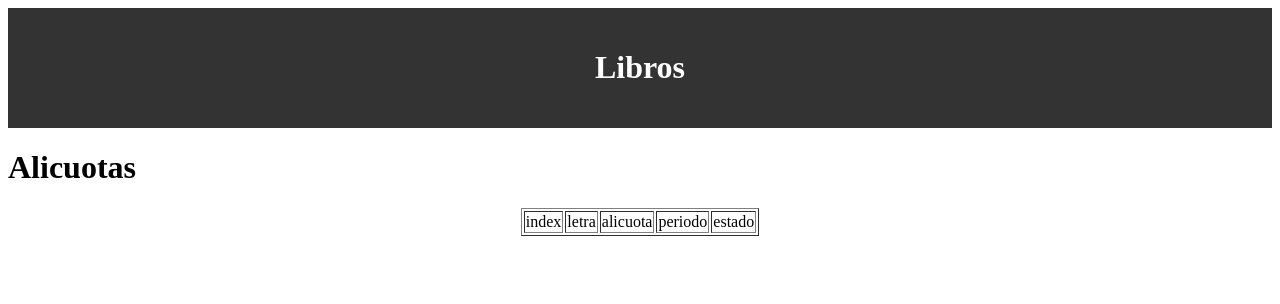
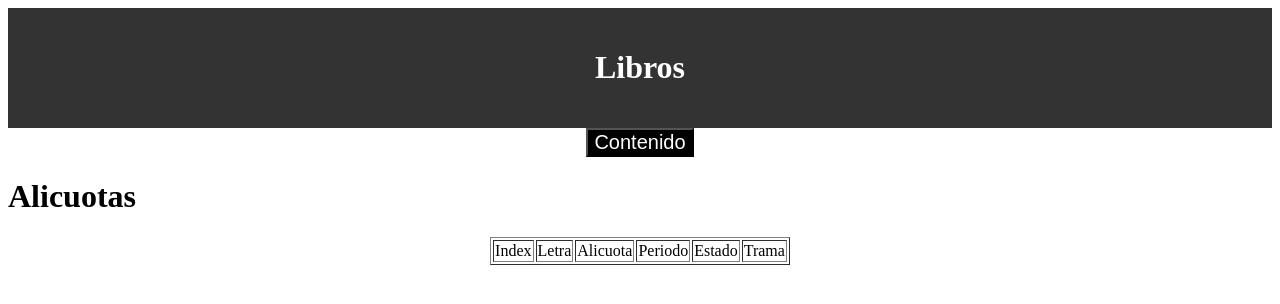
Before and after one commit to ToniBau-za/Harrypotter, a plain HTML site: page consultaApis/Libros.html in a window 1280 px wide. Drawn offline with Linux system fonts and the light colour scheme; no server answers.

Commit message:
Commit boton a mostrar contenido hecho

```diff
--- a/consultaApis/Libros.html
+++ b/consultaApis/Libros.html
@@ -11,14 +11,19 @@
 <div class="header">
     <h1>Libros</h1>
 </div>
+
+<div  align="center">
+    <button class="button" type="button" onclick="Libros()" >Contenido</button>
+</div>
 <H1 align="left"><strong> Alicuotas</strong></H1>
 <table align="center" border="1" id="alicuotas">
     <tr>
-        <td id="index">index</td>
-        <td id="letra">letra</td>
-        <td id="alicuota">alicuota</td>
-        <td id="periodo">periodo</td>
-        <td id="estado">estado</td>
+        <td id="index">Index</td>
+        <td id="letra">Letra</td>
+        <td id="alicuota">Alicuota</td>
+        <td id="periodo">Periodo</td>
+        <td id="estado">Estado</td>
+        <td id="trama">Trama</td>
     </tr>
 </table>
 <div align="center" id="elemento"></div>
--- a/consultaApis/scriptLlibres.js
+++ b/consultaApis/scriptLlibres.js
@@ -1,4 +1,5 @@
-    const url='https://potterapi-fedeperin.vercel.app/es/books' //cambiar "houses" para diferente info
+  async function Libros(){
+  const url='https://potterapi-fedeperin.vercel.app/es/books' //cambiar "houses" para diferente info
 
 fetch(url)
     .then(response=> response.json() )
@@ -29,4 +30,4 @@ fetch(url)
         });
 
     })
-    .catch(err=>console.log(err))
+    .catch(err=>console.log(err))}
--- a/consultaApis/styles.css
+++ b/consultaApis/styles.css
@@ -36,3 +36,8 @@
     margin-top: 10px;
     font-size: 1em;
 }
+.button {
+    background-color: black;
+    color: white;
+    font-size: 20px
+}
```
